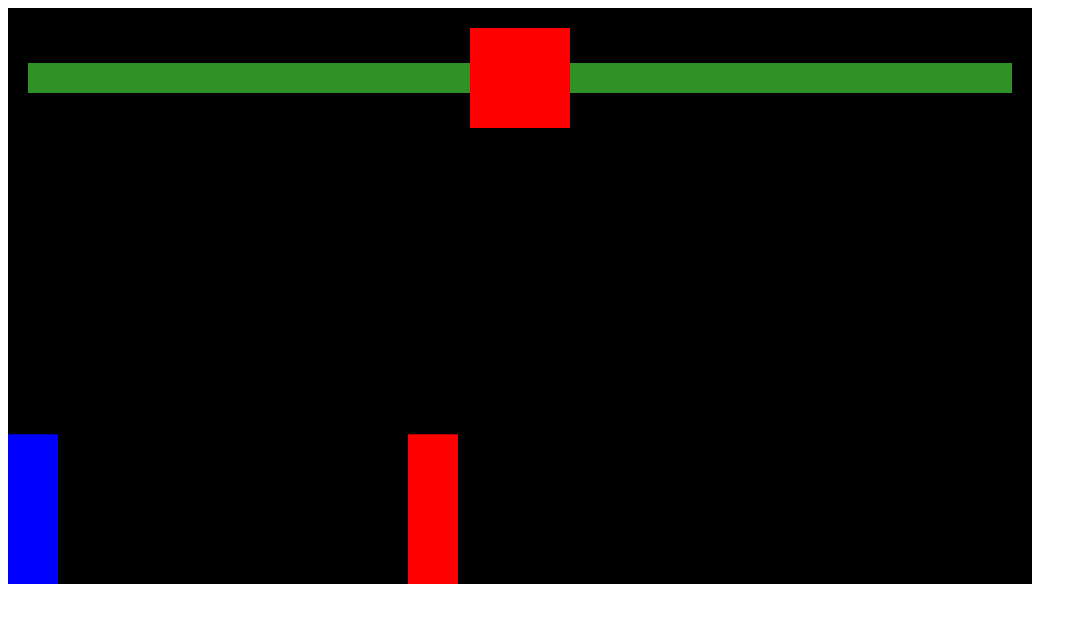
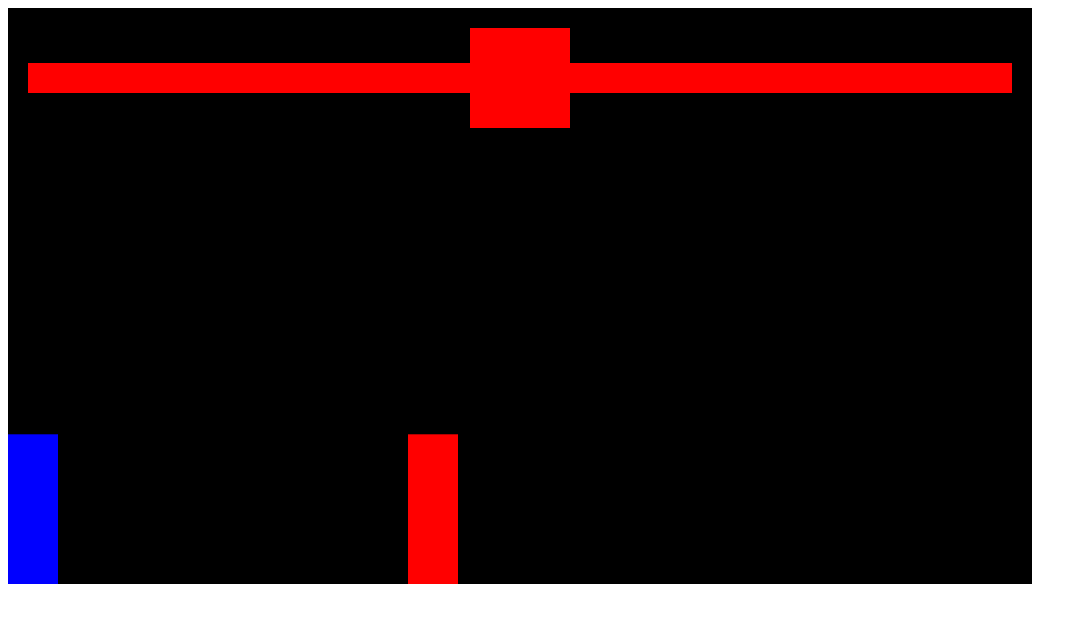
Before and after one commit to Jaoziin04/Fight-Game, a plain HTML site: page index.html in a window 1280 px wide. Shown: the whole page, without its empty margins (0-1087 px from the left). Drawn offline with Linux system fonts and the light colour scheme.

Commit message:
barra de vida funcionando

```diff
--- a/index.css
+++ b/index.css
@@ -16,12 +16,20 @@
 }
 
 #playerLife{
-    background-color: rgb(47, 145, 38);
-    height: 30px;
+    position: absolute;
+    background: red;
+    top: 0;
+    right: 0;
+    bottom: 0;
     width: 100%;
 }
 
-#enemyLife{
+#vidaOrigI{
+    background-color: rgb(47, 145, 38);
+    height: 30px;
+}
+
+#vidaOrigP{
     background-color: rgb(47, 145, 38);
     height: 30px;
     width: 100%;
@@ -33,3 +41,26 @@
     height: 100px;
     flex-shrink: 0;
 }
+
+#arrumarInimigo{
+    position: relative;
+    height: 30px;
+    width: 100%;
+}
+
+#arrumarPlayer{
+    position: relative;
+    height: 30px;
+    width: 100%;
+    display: flex;
+    justify-content: flex-end;
+}
+
+#enemyLife{
+    position: absolute;
+    background: red;
+    top: 0;
+    right: 0;
+    left: 0;
+    bottom: 0;
+}
--- a/index.html
+++ b/index.html
@@ -5,11 +5,17 @@
         <!--Div menor do conteiner do canvas-->
         <div id="menor">
             <!--Vida do Player-->
-            <div id="playerLife"></div>
+            <div id="arrumarPlayer">
+                <div id="playerLife"></div>
+                <div id="vidaOrigP"></div>
+            </div>
             <!--Tempo-->
             <div id="tempo"></div>
             <!--Vida do Inimigo-->
-            <div id="enemyLife"></div>
+            <div id="arrumarInimigo">
+                <div id="enemyLife"></div>
+                <div id="vidaOrigI"></div>
+            </div>
         </div>
         <canvas></canvas>
     </div>
--- a/index.js
+++ b/index.js
@@ -33,6 +33,7 @@ class Sprite
 
         this.cor = cor;
         this.atacando;
+        this.health = 100;
     }
 
     desenhar()
@@ -197,7 +198,9 @@ function animar()
         colisaoRetangular({ retangulo1: player, retangulo2: inimigo}) &&  player.atacando)
     {
         player.atacando = false; // para o player não atacar duas vezes de uma vez só
-        console.log('colidiu');
+        //console.log('colidiu');
+        inimigo.health -= 20;
+        document.querySelector('#enemyLife').style.width = inimigo.health + '%';
     }
 
     if(
@@ -205,7 +208,9 @@ function animar()
        )
        {
            inimigo.atacando = false; // para o player não atacar duas vezes de uma vez só
-           console.log('inimigo colidiu');
+           //console.log('inimigo colidiu');
+            player.health -=20;
+            document.querySelector('#playerLife').style.width = player.health + "%";
        }
 }
 
```
